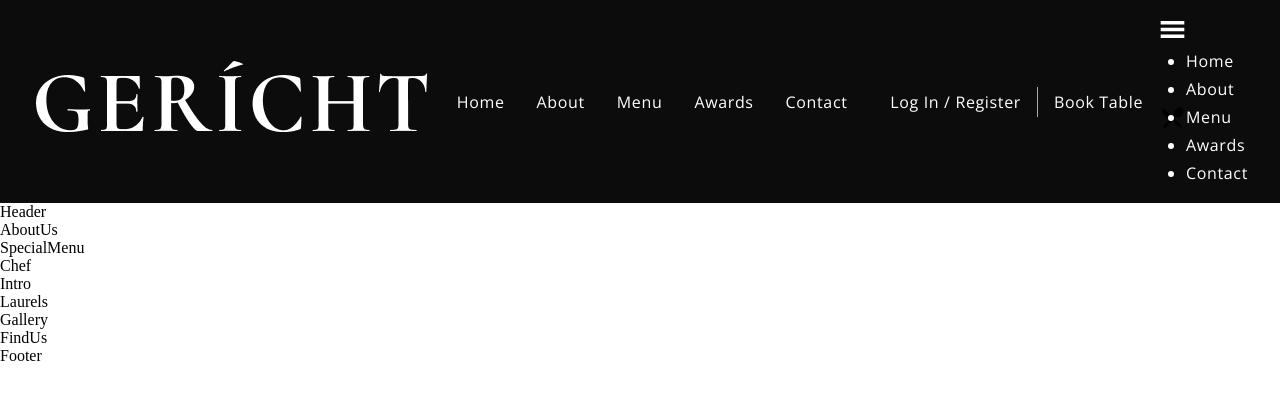
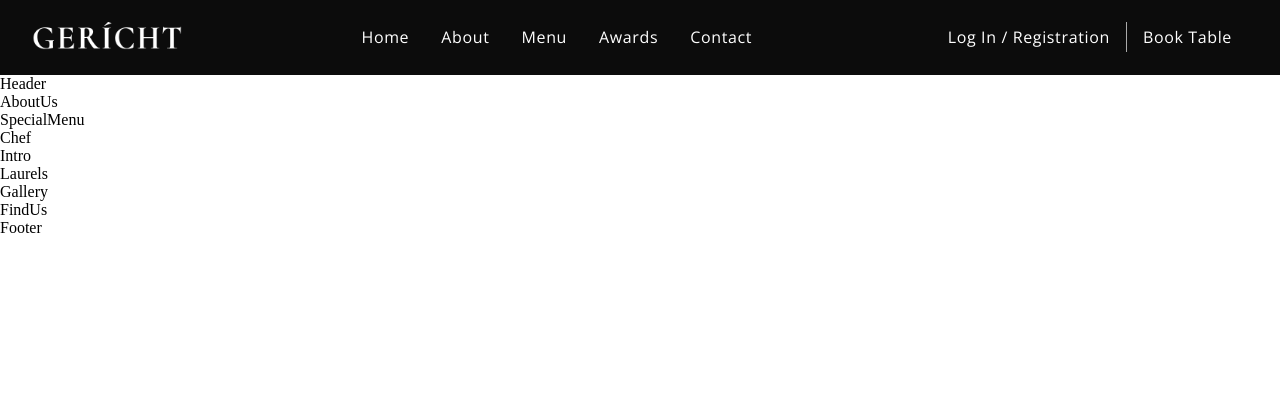
Before and after one commit to derwin9227/modern-restaurant, a React (Vite) app: page / in a window 1280 px wide. Shown: the top 400 px of the page. Built offline with nearby package versions, Linux system fonts and the light colour scheme; a web font is replaced by a local one.

Commit message:
finishing navbar and responsive menu

```diff
--- a/src/components/Navbar/Navbar.css
+++ b/src/components/Navbar/Navbar.css
@@ -1,4 +1,4 @@
-.app__navbar{
+.app__navbar {
     width: 100%;
     display: flex;
     justify-content: space-between;
@@ -8,18 +8,18 @@
     padding: 1rem 2rem;
 }
 
-.app__navbar-logo{
+.app__navbar-logo {
     display: flex;
     justify-content: flex-start;
     align-items: center;
 }
 
-app__navbar-logo img{
+.app__navbar-logo img {
     width: 150px;
 }
 
-.app__navbar-links{
-    flex:1;
+.app__navbar-links {
+    flex: 1;
     display: flex;
     justify-content: center;
     align-items: center;
@@ -27,32 +27,107 @@
     list-style: none;
 }
 
-.app__navbar-links li{
+.app__navbar-links li {
     margin: 0 1rem;
     cursor: pointer;
 }
 
-.app__navbar-links li:hover{
-    color: var(--color-gray)
+.app__navbar-links li:hover {
+    color: var(--color-grey);
 }
 
-.app__navbar-login{
+.app__navbar-login {
     display: flex;
     justify-content: flex-end;
     align-items: center;
 }
-.app__navbar-login a{
-    margin:0 1rem;
+
+.app__navbar-login a {
+    margin: 0 1rem;
     text-decoration: none;
     transition: .5s ease;
 }
 
-.app__navbar-login a:hover{
+.app__navbar-login a:hover {
     border-bottom: 1px solid var(--color-golden);
 }
 
-.app__navbar-login div{
+.app__navbar-login div {
     width: 1px;
     height: 30px;
-    background-color: var(--color-grey);
+    background: var(--color-grey);
 }
+
+.app__navbar-smallscreen {
+    display: none;
+}
+
+.app__navbar-smallscreen_overlay {
+    position: fixed;
+    top: 0;
+    left: 0;
+    width: 100%;
+    height: 100vh;
+    background: var(--color-black);
+    transition: .5s ease;
+
+    flex-direction: column;
+    z-index: 5;
+}
+
+.app__navbar-smallscreen_overlay .overlay__close {
+    font-size: 27px;
+    color: var(--color-golden);
+    cursor: pointer;
+
+    position: absolute;
+    top: 20px;
+    right: 20px;
+}
+
+.app__navbar-smallscreen_links {
+    list-style: none;
+}
+
+.app__navbar-smallscreen_links li {
+    margin: 2rem;
+    cursor: pointer;
+    color: var(--color-golden);
+    font-size: 2rem;
+    text-align: center;
+    font-family: var(--font-base);
+}
+
+.app__navbar-smallscreen_links li:hover {
+    color: var(--color-white);
+}
+
+@media screen and (min-width: 2000px) {
+    .app__navbar-logo img {
+        width: 210px;
+    }
+}
+
+@media screen and (max-width: 1150px) {
+    .app__navbar-links {
+        display: none;
+    }
+
+    .app__navbar-smallscreen {
+        display: flex;
+    }
+}
+
+@media screen and (max-width: 650px) {
+    .app__navbar {
+        padding: 1rem;
+    }
+
+    .app__navbar-login {
+        display: none;
+    }
+
+    .app__navbar-logo img {
+        width: 110px;
+    }
+}
--- a/src/components/Navbar/Navbar.jsx
+++ b/src/components/Navbar/Navbar.jsx
@@ -1,17 +1,19 @@
-import React from 'react';
+import React, { useState } from 'react';
 import { GiHamburgerMenu } from 'react-icons/gi';
 import { MdOutlineRestaurantMenu} from 'react-icons/md';
 
 import images from '../../constants/images';
 import './Navbar.css';
 
-const Navbar = () => (
-  <div>
+const Navbar = () => {
+  const [toggleMenu, setToggleMenu] = useState(false);
+
+  return (
     <nav className="app__navbar">
     <div className="app__navbar-logo">
-        <img src={images.gericht} alt="app logo" />
+      <img src={images.gericht} alt="app__logo" />
     </div>
-      <ul className='app__navbar-links'>
+    <ul className="app__navbar-links">
       <li className="p__opensans"><a href="#home">Home</a></li>
       <li className="p__opensans"><a href="#about">About</a></li>
       <li className="p__opensans"><a href="#menu">Menu</a></li>
@@ -19,28 +21,27 @@
       <li className="p__opensans"><a href="#contact">Contact</a></li>
     </ul>
     <div className="app__navbar-login">
-        <a href="#login" className="p__opensans">Log In / Register</a>
+      <a href="#login" className="p__opensans">Log In / Registration</a>
       <div />
       <a href="/" className="p__opensans">Book Table</a>
     </div>
-
     <div className="app__navbar-smallscreen">
-        <GiHamburgerMenu color="#fff" fontSize={27} onClick={() =>{}} />
-
-        <div className="app__navbar-smallscreen_overlay flex__center slide-botton">
-          <MdOutlineRestaurantMenu fontSize={27} className='overlay__close'  onClick={()=>{}}/>
-          <ul className='app__navbar-smallscreen-links'>
-            <li className="p__opensans"><a href="#home">Home</a></li>
-            <li className="p__opensans"><a href="#about">About</a></li>
-            <li className="p__opensans"><a href="#menu">Menu</a></li>
-            <li className="p__opensans"><a href="#awards">Awards</a></li>
-            <li className="p__opensans"><a href="#contact">Contact</a></li>
+      <GiHamburgerMenu color="#fff" fontSize={27} onClick={() => setToggleMenu(true)} />
+      {toggleMenu && (
+        <div className="app__navbar-smallscreen_overlay flex__center slide-bottom">
+          <MdOutlineRestaurantMenu fontSize={27} className="overlay__close" onClick={() => setToggleMenu(false)} />
+          <ul className="app__navbar-smallscreen_links">
+            <li><a href="#home" onClick={() => setToggleMenu(false)}>Home</a></li>
+            <li><a href="#about" onClick={() => setToggleMenu(false)}>About</a></li>
+            <li><a href="#menu" onClick={() => setToggleMenu(false)}>Menu</a></li>
+            <li><a href="#awards" onClick={() => setToggleMenu(false)}>Awards</a></li>
+            <li><a href="#contact" onClick={() => setToggleMenu(false)}>Contact</a></li>
           </ul>
         </div>
-
+      )}
     </div>
   </nav>
-  </div>
-);
+    )
+}
 
 export default Navbar;
```
Lines whose indentation alone changed are shown as unchanged.
